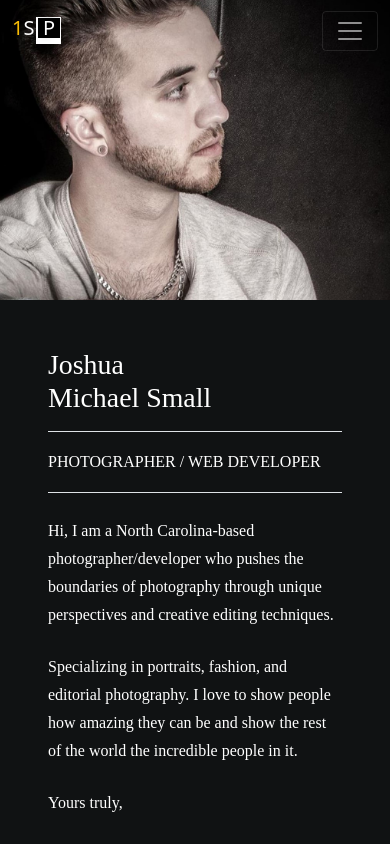
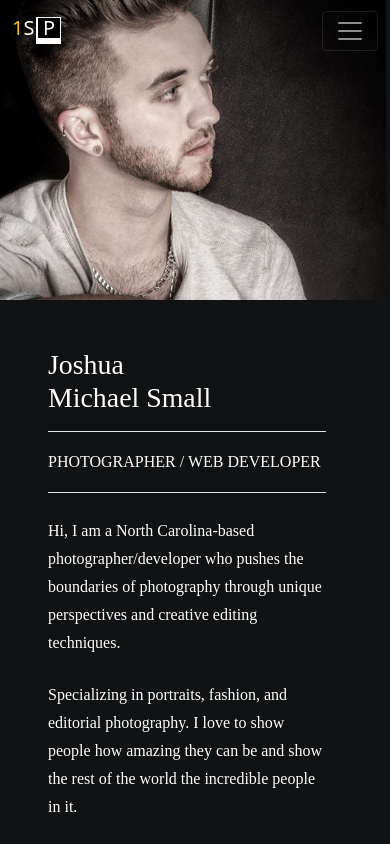
Before and after one commit to WasteOfADrumBum/one-small-photo, a React (Create React App) app: page /about in a window 390 px wide. Shown: the top 844 px of the page. Built offline with nearby package versions, Linux system fonts and the light colour scheme; no server answers; a web font is replaced by a local one.

Commit message:
Update _about.scss
fix mobile overflow

```diff
--- a/src/views/About/_about.scss
+++ b/src/views/About/_about.scss
@@ -1,7 +1,8 @@
 .about {
 
     .row {
-        height: 100vh;
+        min-height: 100vh;
+        max-width: 102vw;
 
         .background {
             background-repeat: no-repeat;
```
